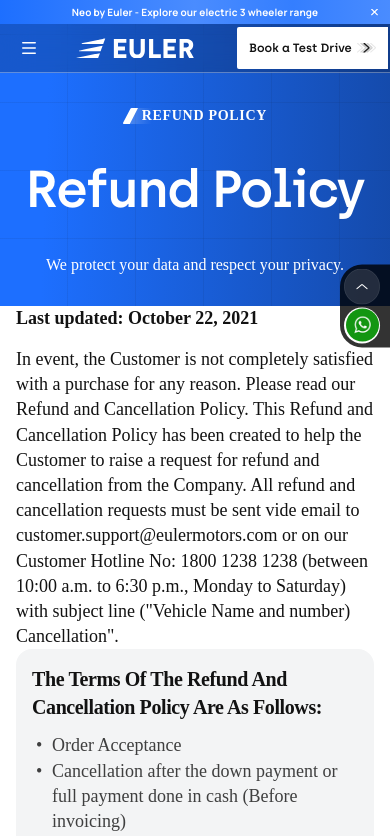
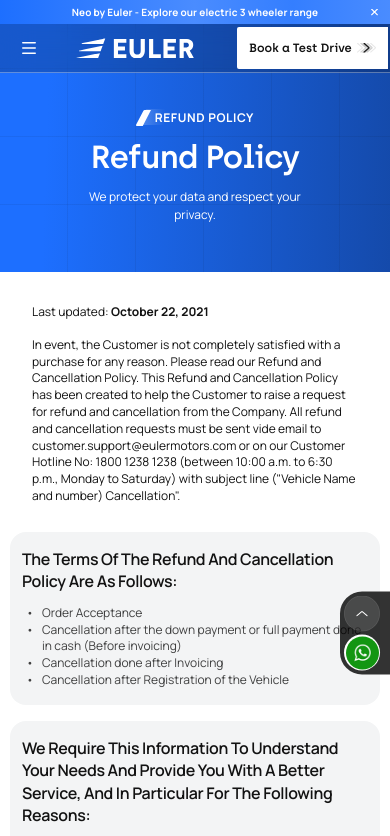
Before and after one commit to udayz84/eulers-motors, a Next.js app: page /refund-policy in a window 390 px wide. Shown: the top 836 px of the page. Built offline with nearby package versions, Linux system fonts and the light colour scheme.

Commit message:
feat: complete refund policy  page for desktop and mobile

```diff
--- a/app/privacy-policy/page.tsx
+++ b/app/privacy-policy/page.tsx
@@ -65,7 +65,7 @@ export default function PrivacyPolicyPage() {
         <div className="relative mx-auto flex w-[393px] max-w-full flex-col items-center justify-center gap-6 bg-white p-8 sm:w-full sm:max-w-[720px] sm:gap-8 sm:px-10 sm:py-10 lg:w-[1440px] lg:max-w-full lg:gap-[40px] lg:px-[200px] lg:pt-[64px] lg:pb-[42px]">
           <div className="flex w-full max-w-[1440px] flex-col gap-6 sm:gap-8 lg:max-w-none lg:gap-[40px] lg:px-0">
             <div className="h-[272px] w-[329px] max-w-full self-stretch font-sans text-[12px] font-normal leading-[1.4] text-[#121212] sm:h-auto sm:min-h-[272px] sm:w-full sm:text-[14px] lg:h-auto lg:min-h-0 lg:w-full lg:text-[18px] lg:leading-[1.4]">
-              <p className="lg:font-bold">Last updated: <strong className="font-bold">October 22, 2021</strong></p>
+              <p className="font-normal">Last updated: <strong className="font-bold">October 22, 2021</strong></p>
               <div className="mt-4 space-y-3 sm:mt-5 sm:space-y-4 md:mt-6 lg:space-y-0">
                 <p>This is our policy which outlines how Euler Motors Private Limited protects any information that you give us when you visit the website. Euler Motors Private Limited is committed to ensuring that your privacy is protected.</p>
                 <p>Should we ask you to provide certain information by which you can be identified when using the website, then you can be assured that it will only be used in accordance with this privacy statement.</p>
--- a/app/refund-policy/page.tsx
+++ b/app/refund-policy/page.tsx
@@ -1,25 +1,36 @@
 import Navbar from "@/components/Navbar";
 import Footer from "@/components/sections/Footer";
 import PolicyHero from "@/components/sections/PolicyHero";
+import MobilePageHero from "@/components/sections/MobilePageHero";
+import FloatingWidget from "@/components/FloatingWidget";
 
 export default function RefundPolicyPage() {
   return (
     <>
       <Navbar />
       <main className="overflow-clip">
+        <div className="lg:hidden">
+          <MobilePageHero
+            label="Refund policy"
+            title="Refund Policy"
+            description="We protect your data and respect your privacy."
+          />
+        </div>
+        <div className="hidden lg:block">
           <PolicyHero label="Refund policy" title="Refund Policy" variant="refund" />
-        <div className="relative flex w-full flex-col items-center justify-center bg-white lg:flex lg:w-full lg:px-[200px] lg:pt-[64px] lg:pb-[42px] lg:flex-col lg:justify-center lg:items-center lg:gap-[40px]">
-          <div className="flex w-full max-w-[1440px] flex-col px-4 sm:px-8 md:px-12 lg:max-w-[1040px] lg:gap-[40px] lg:px-0">
-            <div className="w-full flex-col lg:h-[175px] lg:w-[1040px] lg:self-stretch" style={{ color: "#121212", fontFamily: "Manrope", fontSize: "18px", fontStyle: "normal", fontWeight: 400, lineHeight: "140%" }}>
-              <p style={{ color: "#121212", fontFamily: "Manrope", fontSize: "18px", fontStyle: "normal", fontWeight: 700, lineHeight: "140%" }}>Last updated: <strong className="font-bold" style={{ fontWeight: 700 }}>October 22, 2021</strong></p>
-              <p className="mt-4 sm:mt-5 md:mt-6 lg:mt-6" style={{ color: "#121212", fontFamily: "Manrope", fontSize: "18px", fontStyle: "normal", fontWeight: 400, lineHeight: "140%" }}>
+        </div>
+        <div className="relative mx-auto flex w-[393px] max-w-full flex-col items-center justify-center gap-6 bg-white p-8 lg:w-full lg:px-[200px] lg:pt-[64px] lg:pb-[42px] lg:gap-[40px]">
+          <div className="flex w-full max-w-[1440px] flex-col gap-6 p-0 lg:max-w-[1040px] lg:gap-[40px]">
+            <div className="h-[204px] w-full self-stretch font-sans text-[12px] font-normal leading-[1.4] text-[#121212] lg:h-auto lg:w-[1040px] lg:text-[18px]">
+              <p className="font-normal" style={{ fontWeight: 400 }}>Last updated: <strong className="font-bold" style={{ fontWeight: 700 }}>October 22, 2021</strong></p>
+              <p className="mt-4 sm:mt-5 md:mt-6 lg:mt-6 font-normal">
                 In event, the Customer is not completely satisfied with a purchase for any reason. Please read our Refund and Cancellation Policy. This Refund and Cancellation Policy has been created to help the Customer to raise a request for refund and cancellation from the Company. All refund and cancellation requests must be sent vide email to customer.support@eulermotors.com or on our Customer Hotline No: 1800 1238 1238 (between 10:00 a.m. to 6:30 p.m., Monday to Saturday) with subject line (&quot;Vehicle Name and number) Cancellation&quot;.
               </p>
             </div>
 
-            <div className="flex w-full flex-col gap-4 sm:gap-5 md:gap-6 lg:w-[1040px] lg:!gap-[40px]">
+            <div className="flex w-[373px] max-w-[calc(100vw_-_20px)] flex-col gap-4 self-center sm:gap-5 md:gap-6 lg:w-[1040px] lg:max-w-full lg:!gap-[40px] lg:self-stretch">
               <PolicyCallout title="The Terms Of The Refund And Cancellation Policy Are As Follows:" className="lg:!p-[32px] lg:!gap-[20px] lg:!flex-col lg:!items-center lg:!self-stretch">
-                <ul className="list-none space-y-0 pl-0 [&>li]:relative [&>li]:pl-5 [&>li]:leading-[140%] [&>li]:before:absolute [&>li]:before:left-1 [&>li]:before:top-0 [&>li]:before:content-['•'] lg:self-stretch" style={{ color: "rgba(18, 18, 18, 0.80)", fontFamily: "Manrope", fontSize: "18px", fontStyle: "normal", fontWeight: 400, lineHeight: "140%" }}>
+                <ul className="list-none space-y-0 pl-0 [&>li]:relative [&>li]:pl-5 [&>li]:leading-[140%] [&>li]:before:absolute [&>li]:before:left-1 [&>li]:before:top-0 [&>li]:before:content-['•'] lg:self-stretch">
                   <li>Order Acceptance</li>
                   <li>Cancellation after the down payment or full payment done in cash (Before invoicing)</li>
                   <li>Cancellation done after Invoicing</li>
@@ -27,8 +38,8 @@ export default function RefundPolicyPage() {
                 </ul>
               </PolicyCallout>
 
-              <PolicyCallout title="We Require This Information To Understand Your Needs And Provide You With A Better Service, And In Particular For The Following Reasons:" className="lg:h-[290px] lg:!flex lg:!p-[32px] lg:!flex-col lg:!items-center lg:!gap-[20px] lg:!self-stretch lg:!rounded-[16px] lg:!bg-[#F3F4F5]">
-                <ul className="list-none space-y-0 pl-0 [&>li]:relative [&>li]:pl-5 [&>li]:before:absolute [&>li]:before:left-1 [&>li]:before:top-0 [&>li]:before:content-['•'] lg:self-stretch" style={{ color: "rgba(18, 18, 18, 0.80)", fontFamily: "Manrope", fontSize: "18px", fontStyle: "normal", fontWeight: 400, lineHeight: "140%" }}>
+              <PolicyCallout title="We Require This Information To Understand Your Needs And Provide You With A Better Service, And In Particular For The Following Reasons:" className="lg:h-[290px] lg:!flex lg:!p-[32px] lg:!flex-col lg:!items-center lg:!gap-[20px] lg:!self-stretch lg:!rounded-[16px] lg:!bg-[#F3F4F5]" contentClassName="lg:!mt-0">
+                <ul className="list-none space-y-0 pl-0 [&>li]:relative [&>li]:pl-5 [&>li]:before:absolute [&>li]:before:left-1 [&>li]:before:top-0 [&>li]:before:content-['•'] lg:self-stretch">
                   <li>Internal record keeping.</li>
                   <li>We may use the information to improve our products and services.</li>
                   <li>We may periodically send promotional emails/SMS about new products, special offers or other information which we think you may find interesting using the email address which you have provided.</li>
@@ -37,10 +48,11 @@ export default function RefundPolicyPage() {
               </PolicyCallout>
             </div>
 
-            <p className="w-full font-sans text-[12px] leading-[1.5] text-ink sm:text-[14px] sm:leading-[1.6] md:text-[16px] md:leading-[1.65] lg:h-[250px] lg:w-[1040px] lg:self-stretch lg:text-[18px] lg:leading-[140%]" style={{ color: "#121212", fontFamily: "Manrope", fontSize: "18px", fontStyle: "normal", fontWeight: 400, lineHeight: "140%", alignSelf: "stretch" }}>
+            <p className="w-full self-stretch font-sans text-[12px] font-normal leading-[140%] text-[#121212] lg:h-[250px] lg:w-[1040px] lg:text-[18px]">
               We are committed to ensuring that your information is secure. In order to prevent unauthorized access or disclosure, we have put in place suitable physical, electronic and managerial procedures to safeguard and secure the information we collect online. We use traffic log cookies to identify which pages are being used. This helps us analyze data about webpage traffic and improve our website in order to tailor it to customer needs. We only use this information for statistical analysis purposes and then the data is removed from the system. We use cookies from third-party partners such as Google Analytics for marketing and analytical purposes. Google Analytics helps us understand how our customers use the site. Overall, cookies help us provide you with a better website, by enabling us to monitor which pages you find useful and which you do not. A cookie in no way gives us access to your computer or any information about you, other than the data you choose to share with us. You can choose to accept or decline cookies. Most web browsers automatically accept cookies, but you can usually modify your browser setting to decline cookies if you prefer. This may prevent you from taking full advantage of the website.
             </p>
           </div>
+          <FloatingWidget mobileOnly mobileClassName="top-[361px] -translate-y-1/2" />
         </div>
       </main>
       <Footer />
@@ -50,13 +62,23 @@ export default function RefundPolicyPage() {
 
 function PolicyCallout({ title, children, className = "", headingClassName = "", contentClassName = "" }: { title: string; children: React.ReactNode; className?: string; headingClassName?: string; contentClassName?: string }) {
   return (
-    <section className={`w-full rounded-[16px] bg-[#f3f4f5] p-4 sm:p-6 md:p-7 lg:flex lg:h-[212px] lg:w-[1040px] lg:p-[32px] lg:flex-col lg:items-center lg:gap-[20px] lg:self-stretch lg:rounded-[16px] lg:bg-[#F3F4F5] ${className}`}>
-      <h2 className={`font-sans text-[16px] font-semibold leading-[1.4] tracking-[-0.32px] text-ink sm:text-[18px] md:text-[19px] lg:w-[976px] lg:min-h-[28px] lg:self-stretch lg:text-[20px] lg:leading-[140%] lg:tracking-[-0.4px] lg:capitalize ${headingClassName}`} style={{ color: "#121212", fontFamily: "Manrope", fontSize: "20px", fontStyle: "normal", fontWeight: 600, lineHeight: "140%", letterSpacing: "-0.4px", textTransform: "capitalize", alignSelf: "stretch" }}>
+    <>
+      <section className="flex w-full flex-col items-center justify-center gap-3 self-stretch rounded-[16px] bg-[#F3F4F5] px-3 py-4 sm:gap-3 sm:px-3 sm:py-4 md:gap-3 md:px-3 md:py-4 lg:hidden">
+        <h2 className={`self-stretch font-sans text-[16px] font-semibold leading-[1.4] tracking-[-0.32px] text-[#121212] capitalize ${headingClassName}`}>
           {title}
         </h2>
-      <div className={`mt-3 font-sans text-[12px] leading-[1.5] text-[#5c5c5c] sm:mt-4 sm:text-[14px] sm:leading-[1.6] md:text-[16px] lg:mt-0 lg:w-[976px] lg:self-stretch lg:text-[18px] lg:leading-[140%] ${contentClassName}`} style={{ color: "rgba(18, 18, 18, 0.80)", fontFamily: "Manrope", fontSize: "18px", fontStyle: "normal", fontWeight: 400, lineHeight: "140%", alignSelf: "stretch" }}>
+        <div className={`self-stretch font-sans text-[12px] font-normal leading-[140%] text-[rgba(18,18,18,0.80)] ${contentClassName}`}>
           {children}
         </div>
       </section>
+      <section className={`hidden lg:flex lg:h-[212px] lg:w-[1040px] lg:flex-col lg:items-center lg:gap-[20px] lg:self-stretch lg:rounded-[16px] lg:bg-[#F3F4F5] lg:p-[32px] ${className}`}>
+        <h2 className="font-sans text-[16px] font-semibold leading-[1.4] tracking-[-0.32px] text-ink sm:text-[18px] md:text-[19px] lg:w-[976px] lg:min-h-[28px] lg:self-stretch lg:text-[20px] lg:leading-[140%] lg:tracking-[-0.4px] lg:capitalize" style={{ color: "#121212", fontFamily: "Manrope", fontSize: "20px", fontStyle: "normal", fontWeight: 600, lineHeight: "140%", letterSpacing: "-0.4px", textTransform: "capitalize", alignSelf: "stretch" }}>
+          {title}
+        </h2>
+        <div className={`mt-3 font-sans text-[12px] leading-[1.5] text-[#5c5c5c] sm:mt-4 sm:text-[14px] sm:leading-[1.6] md:text-[16px] lg:!mt-0 lg:w-[976px] lg:self-stretch lg:text-[18px] lg:leading-[140%] ${contentClassName}`} style={{ color: "rgba(18, 18, 18, 0.80)", fontFamily: "Manrope", fontSize: "18px", fontStyle: "normal", fontWeight: 400, lineHeight: "140%", alignSelf: "stretch" }}>
+          {children}
+        </div>
+      </section>
+    </>
   );
 }
--- a/app/terms-conditions/page.tsx
+++ b/app/terms-conditions/page.tsx
@@ -3,6 +3,7 @@
 import { useState } from "react";
 import Image from "next/image";
 import FloatingWidget from "@/components/FloatingWidget";
+import MobilePageHero from "@/components/sections/MobilePageHero";
 import Navbar from "@/components/Navbar";
 import Footer from "@/components/sections/Footer";
 
@@ -58,6 +59,16 @@ const ANSWERS: Record<(typeof SECTIONS)[number], string> = {
 
 function TermsHero() {
   return (
+    <>
+      <div className="lg:hidden">
+        <MobilePageHero
+          label="Terms & Conditions"
+          title="Terms of Use"
+          titleId="terms-title-mobile"
+          description="Please read these terms carefully before using our services."
+        />
+      </div>
+      <div className="hidden lg:block">
     <section
       className="relative w-full overflow-visible text-white lg:h-[420px] lg:w-full lg:max-w-full"
       style={{
@@ -103,19 +114,21 @@ function TermsHero() {
       </div>
       <FloatingWidget />
     </section>
+      </div>
+    </>
   );
 }
 
 function TermsSection({ title, expanded, onToggle }: { title: (typeof SECTIONS)[number]; expanded: boolean; onToggle: () => void }) {
   return (
-    <article className="overflow-hidden rounded-[16px] bg-[#f3f4f5] transition-all duration-200">
+    <article className="w-full self-stretch overflow-hidden rounded-[16px] bg-[#f3f4f5] transition-all duration-200">
       <button
         type="button"
         aria-expanded={expanded}
         onClick={onToggle}
-        className="flex min-h-[56px] w-full cursor-pointer items-center justify-between gap-4 p-4 text-left transition-colors sm:min-h-[64px] sm:p-5 sm:px-6 md:min-h-[70px] md:gap-5 md:p-6 md:px-8"
+        className="flex h-[66px] w-full cursor-pointer items-center justify-center gap-[10px] px-3 py-[21px] text-left transition-colors lg:h-auto lg:min-h-[70px] lg:justify-between lg:gap-5 lg:p-6 lg:px-8"
       >
-        <span className="flex-1 font-sans text-[16px] font-semibold leading-[1.4] tracking-[-0.32px] text-ink sm:text-[18px] md:text-[20px] lg:text-[20px] sm:tracking-[-0.4px]">{title}</span>
+        <span className="flex-[1_0_0] font-sans text-[16px] font-semibold leading-[1.4] tracking-[-0.32px] text-[#121212] capitalize sm:text-[16px] sm:tracking-[-0.32px] md:text-[20px] md:tracking-[-0.4px]">{title}</span>
         <span className="relative flex size-5 shrink-0 items-center justify-center sm:size-5.5 md:size-6">
           <Image
             src={expanded ? "/assets/faq/icon-minus.svg" : "/assets/faq/icon-plus.svg"}
@@ -156,7 +169,7 @@ export default function TermsConditionsPage() {
                 By accessing or using our Platform and/or booking Vehicles through the Platform, you understand and agree to be bound by these Terms. The Terms, Privacy Policy, Purchase Terms (as defined hereinafter) shall be collectively referred to as &quot;Euler Motors Policies&quot;, including any modifications or amendments made thereto by Euler Motors from time to time, at its sole discretion.
               </p>
             </div>
-            <div className="flex w-full flex-col gap-2.5 sm:gap-3 md:gap-3.5 lg:gap-[10px]">
+            <div className="flex w-[373px] max-w-[100vw] flex-col items-start gap-[10px] lg:w-full lg:max-w-full">
               {SECTIONS.map((title) => (
                 <TermsSection
                   key={title}
@@ -167,6 +180,7 @@ export default function TermsConditionsPage() {
               ))}
             </div>
           </div>
+          <FloatingWidget mobileOnly mobileClassName="top-[361px] -translate-y-1/2" />
         </div>
       </main>
       <Footer />
--- /dev/null
+++ b/components/sections/MobilePageHero.tsx
@@ -0,0 +1,52 @@
+import Image from "next/image";
+
+export default function MobilePageHero({
+  label,
+  title,
+  titleId,
+  description,
+}: {
+  label: string;
+  title: React.ReactNode;
+  titleId?: string;
+  description: string;
+}) {
+  return (
+    <section
+      aria-label={`${label} Banner`}
+      className="relative flex h-[272px] w-full items-center justify-center overflow-x-clip overflow-y-visible bg-[#1d6fff] px-[68.5px] pt-[119.99px] pb-[59.01px] text-center text-white sm:h-[320px] sm:px-16 sm:pt-[128px] sm:pb-16"
+      style={{
+        backgroundImage:
+          "repeating-linear-gradient(90deg,transparent 0,transparent 67px,rgba(0,0,0,.12) 68px),repeating-linear-gradient(0deg,transparent 0,transparent 67px,rgba(0,0,0,.12) 68px),linear-gradient(272deg,#0e2f6d -63.51%,#1d6fff 87.23%)",
+      }}
+    >
+      <div className="flex flex-col items-center gap-3">
+        <div className="relative flex items-center gap-1 text-[12px] font-bold uppercase leading-normal tracking-[0.6px] sm:text-[13px]">
+          <Image
+            src="/assets/products/badge-line-white.svg"
+            alt=""
+            width={117}
+            height={16}
+            aria-hidden
+            className="absolute left-[3.43px] top-0 h-4 w-[117px]"
+          />
+          <Image
+            src="/assets/products/badge-cap-white.svg"
+            alt=""
+            width={14.794}
+            height={16}
+            aria-hidden
+            className="relative h-4 w-[14.794px]"
+          />
+          {label}
+        </div>
+        <h1 id={titleId} className="font-display text-[32px] font-semibold leading-[1.15] tracking-[-0.64px] text-white sm:text-[40px] sm:tracking-[-0.8px]">
+          {title}
+        </h1>
+        <p className="max-w-[311px] font-sans text-[12px] font-normal leading-normal text-white sm:max-w-[420px] sm:text-[14px]">
+          {description}
+        </p>
+      </div>
+    </section>
+  );
+}
--- a/components/sections/faq/FaqContent.tsx
+++ b/components/sections/faq/FaqContent.tsx
@@ -2,6 +2,7 @@
 
 import { useState, useMemo, useEffect } from "react";
 import Image from "next/image";
+import FloatingWidget from "@/components/FloatingWidget";
 
 type Category = "All" | "General" | "Vehicles" | "Charging" | "Service" | "Warranty";
 
@@ -615,6 +616,7 @@ export default function FaqContent() {
           )}
         </div>
       </div>
+      <FloatingWidget mobileOnly mobileClassName="top-[361px] -translate-y-1/2" />
     </div>
   );
 }
--- a/components/sections/faq/FaqHero.tsx
+++ b/components/sections/faq/FaqHero.tsx
@@ -1,5 +1,6 @@
 import Eyebrow from "@/components/ui/Eyebrow";
 import FloatingWidget from "@/components/FloatingWidget";
+import MobilePageHero from "@/components/sections/MobilePageHero";
 
 /**
  * FAQ Hero / Banner Section — Figma node 3538:26147 (Desktop) & 2979:7907 (Mobile)
@@ -7,6 +8,15 @@ import FloatingWidget from "@/components/FloatingWidget";
  */
 export default function FaqHero() {
   return (
+    <>
+    <div className="lg:hidden">
+      <MobilePageHero
+        label="Help centre"
+        title={<>Frequently asked <br className="sm:hidden" /> questions</>}
+        description="Find answers to the most common questions about our vehicles, charging, service, warranty and more."
+      />
+    </div>
+    <div className="hidden lg:block">
     <section
       aria-label="FAQ Banner"
       className="relative w-full overflow-hidden bg-[linear-gradient(-84.34deg,#0e2f6d_63.51%,#1d6fff_87.23%)] lg:h-[420px] lg:w-full lg:max-w-full lg:overflow-x-clip lg:overflow-y-visible lg:bg-[repeating-linear-gradient(90deg,transparent_0,transparent_67px,rgba(0,0,0,.12)_68px),repeating-linear-gradient(0deg,transparent_0,transparent_67px,rgba(0,0,0,.12)_68px),linear-gradient(272deg,#0e2f6d_-63.51%,#1d6fff_87.23%)]"
@@ -51,5 +61,7 @@ export default function FaqHero() {
       {/* Floating Action Rail (desktop aligned to hero centre like the policy pages) */}
       <FloatingWidget boundary desktopClassName="lg:top-1/2 lg:-translate-y-1/2" />
     </section>
+    </div>
+    </>
   );
 }
```
Lines whose indentation alone changed are shown as unchanged.
